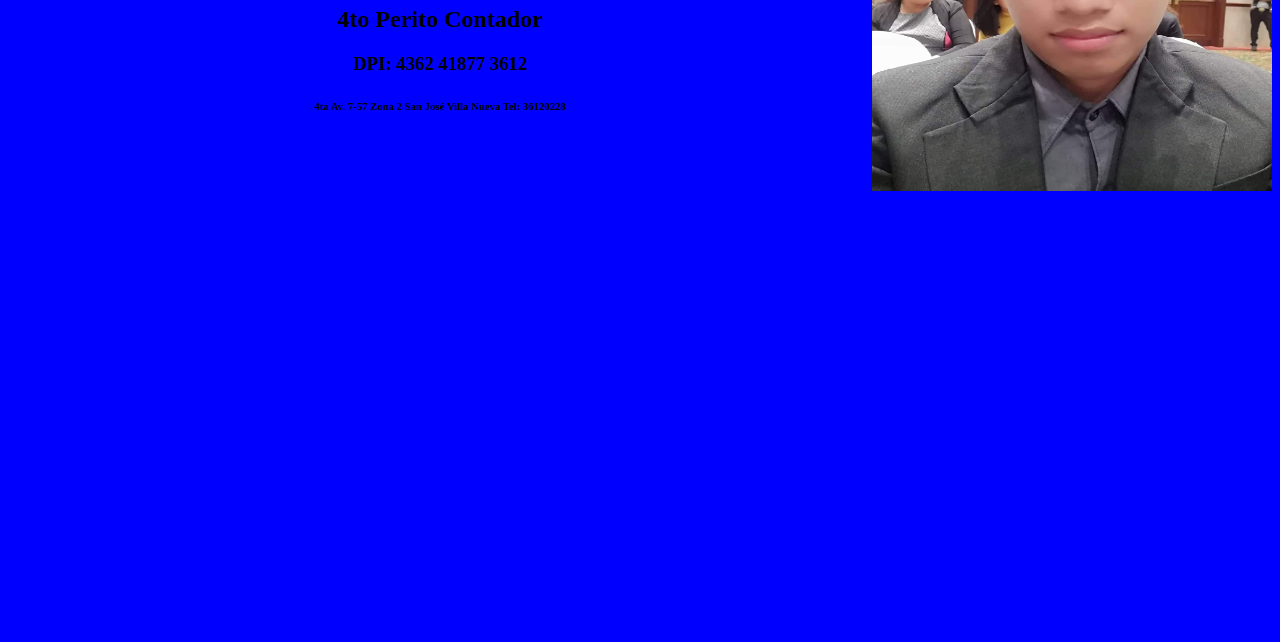
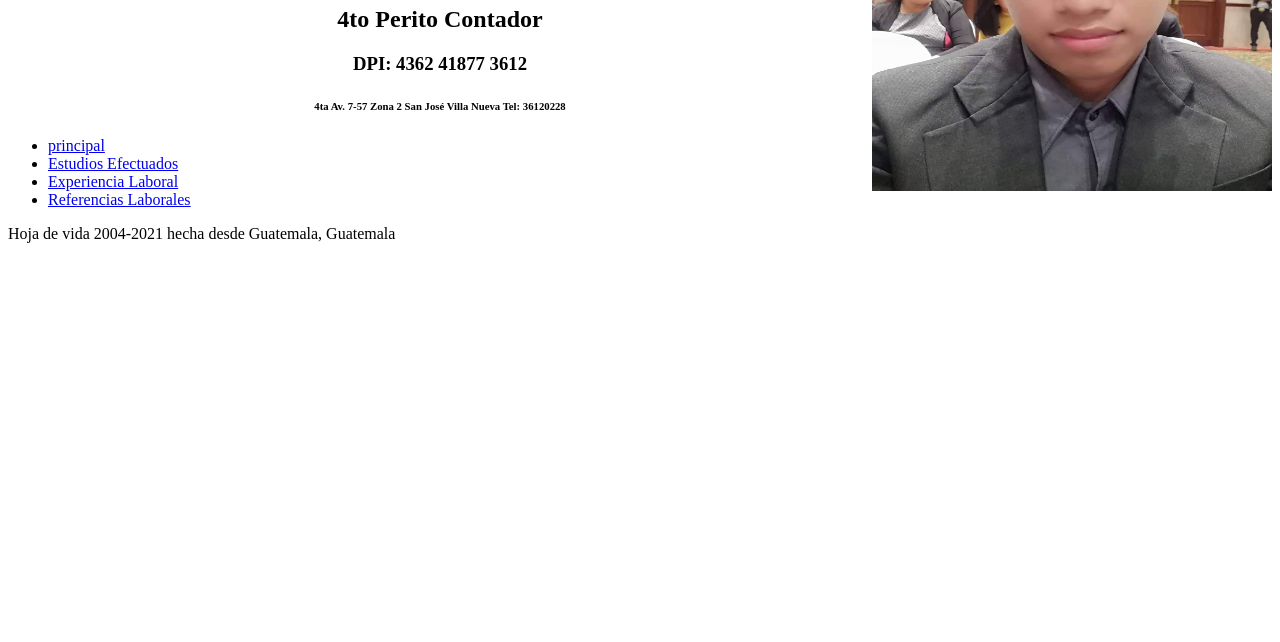
Before and after one commit to josuelopez2407/cuartopc21, a plain HTML site: page index.html in a window 1280 px wide. Shown: the part 158-800 px from the top of the page. Drawn offline with Linux system fonts and the light colour scheme.

Commit message:
ya tengo el modelo de hoja de vida o cv

```diff
--- /dev/null
+++ b/Style.css
@@ -0,0 +1,47 @@
+
+     body {
+		color: black
+		background-color: #d8da3d;
+		}
+
+
+ 	 ul.navbar {
+ 	 	list-style-type: none;
+ 	 	padding: 0;
+ 		margin: 0;
+ 		position: absolute;
+ 	 	top: 2cm;
+ 	 	left: 1cm;
+ 	 	width: 9cm;
+	 	}
+
+	ul.navbar li {
+		background: white;
+		margin: 0.5cm 0;
+		padding: 0.3cm;
+		border-right: 1cm solid black }
+	ul.navbar a {
+		text text-decoration: none}
+	a:link {
+		color: black}
+	a:visited {
+		color: orange}
+
+		address {
+		margin-top: 1cm;
+		padding-top: 1cm;
+		border-top: thin dotted }
+	h1{
+
+		font-family: helvetica,
+		color: blue;
+	  }
+	h2{
+		color:red;
+	  }
+	h3{
+		color:orange;
+	  }
+	h6{
+		color:green;
+	  }
--- a/index.html
+++ b/index.html
@@ -3,7 +3,7 @@
 <head>
 	<title>Mi primera pagina en repositorios</title>
 </head>
-<body bgcolor="blue" text="black">
+<body bgcolor="white" text="black">
 <center><img src="proyecto/tools/Josué.jpg" width="400"
 	height="341" align="right">></center>
 
@@ -14,5 +14,13 @@
 <h6 align="center"> 4ta Av. 7-57 Zona 2 San José Villa Nueva Tel: 36120228</h6>
 
 
+
+<ul class="navbar">
+<li><a href="Índice.html">principal</a></li>
+<li><a href="Estudios.html">Estudios Efectuados</a></li>
+<li><a href="Explab.html">Experiencia Laboral</a></li>
+<li><a href="Referencias.html">Referencias Laborales</a></li>
+</ul>
+<p>Hoja de vida 2004-2021 hecha desde Guatemala, Guatemala</p>
 </body>
 </html>
```
